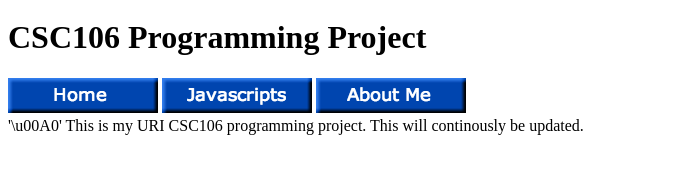
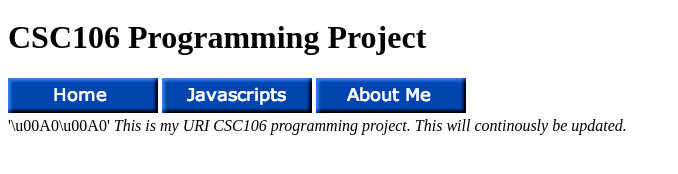
Before and after one commit to mcphaildn/mcphaildn.github.io, a plain HTML site: page index.html in a window 1280 px wide. Shown: the part 28-202 px from the top of the page, without its empty margins (0-678 px from the left). Drawn offline with Linux system fonts and the light colour scheme.

Commit message:
Update index.html

```diff
--- a/index.html
+++ b/index.html
@@ -11,9 +11,8 @@
         <img src="https://github.com/mcphaildn/mcphaildn.github.io/blob/main/Button_home.png?raw=true" alt="Navigation button: Home">
         <img src="https://github.com/mcphaildn/mcphaildn.github.io/blob/main/Button_javascript.png?raw=true" alt="Navigation button: Javascript">
         <img src="https://github.com/mcphaildn/mcphaildn.github.io/blob/main/Button_about%20me.png?raw=true" alt="Navigation button: About Me"><br>
-        '\u00A0'
-        This is my URI CSC106 programming project.
-        This will continously be updated.
+        '\u00A0\u00A0'
+        <em>This is my URI CSC106 programming project. This will continously be updated.<em>
 
     </body>
 </html>
```
